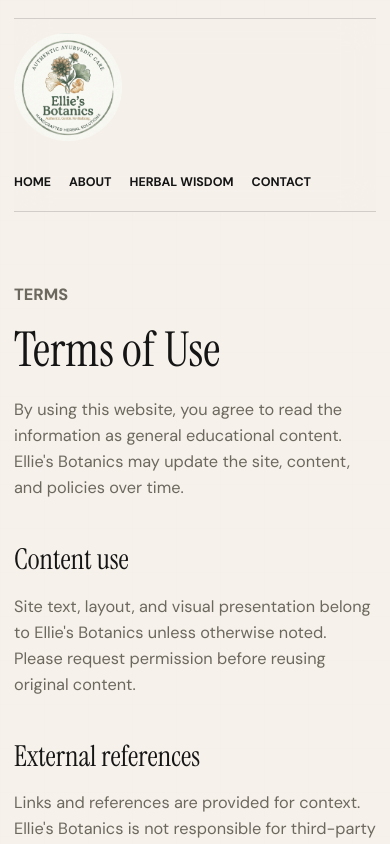
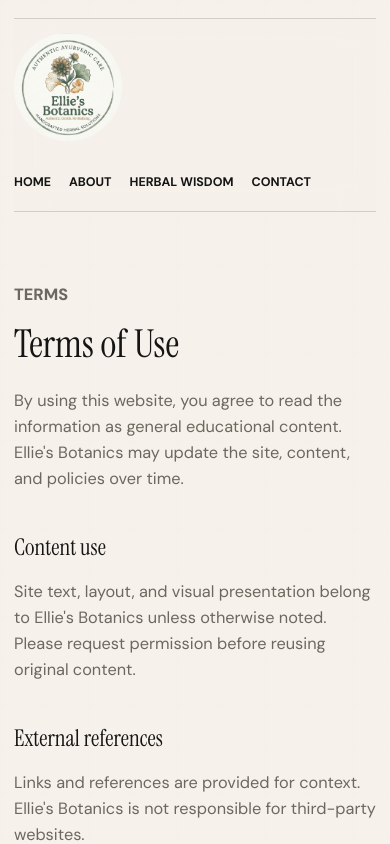
Before and after one commit to sakaarpuri/ellies, a Next.js app: page /terms in a window 390 px wide. Shown: the top 844 px of the page. Built offline with nearby package versions, Linux system fonts and the light colour scheme.

Commit message:
Update consultation contact details

```diff
--- a/src/app/globals.css
+++ b/src/app/globals.css
@@ -239,18 +239,18 @@ h2 {
 
 h1 {
   margin-bottom: 24px;
-  font-size: clamp(3.5rem, 8.4vw, 8.6rem);
+  font-size: clamp(2.8rem, 6.72vw, 6.88rem);
   max-width: 980px;
 }
 
 h2 {
   margin-bottom: 20px;
-  font-size: clamp(2.25rem, 5vw, 5.4rem);
+  font-size: clamp(1.8rem, 4vw, 4.32rem);
   max-width: 980px;
 }
 
 h3 {
-  font-size: clamp(1.25rem, 2vw, 1.7rem);
+  font-size: clamp(1rem, 1.6vw, 1.36rem);
   line-height: 1.12;
 }
 
@@ -560,7 +560,7 @@ h3 {
 
 .contact-band h2 {
   margin: 0;
-  font-size: clamp(2rem, 4vw, 4.5rem);
+  font-size: clamp(1.6rem, 3.2vw, 3.6rem);
 }
 
 .contact-band .button {
@@ -658,7 +658,7 @@ h3 {
   align-items: center;
   padding: 22px 0;
   font-family: var(--font-instrument-serif), Georgia, serif;
-  font-size: clamp(1.5rem, 3vw, 2.6rem);
+  font-size: clamp(1.2rem, 2.4vw, 2.08rem);
   line-height: 1;
 }
 
@@ -703,7 +703,7 @@ h3 {
 
 .consultation-panel h2 {
   margin-bottom: 0;
-  font-size: clamp(2rem, 4.6vw, 4.2rem);
+  font-size: clamp(1.6rem, 3.68vw, 3.36rem);
 }
 
 .consultation-details p {
@@ -767,12 +767,12 @@ h3 {
 }
 
 .legal-page h1 {
-  font-size: clamp(3rem, 8vw, 6.8rem);
+  font-size: clamp(2.4rem, 6.4vw, 5.44rem);
 }
 
 .legal-page h2 {
   margin-top: 44px;
-  font-size: clamp(1.8rem, 4vw, 3.2rem);
+  font-size: clamp(1.44rem, 3.2vw, 2.56rem);
 }
 
 .legal-page a {
@@ -795,7 +795,7 @@ h3 {
 }
 
 .article-hero h1 {
-  font-size: clamp(3rem, 7vw, 7rem);
+  font-size: clamp(2.4rem, 5.6vw, 5.6rem);
 }
 
 .article-hero figure {
@@ -815,7 +815,7 @@ h3 {
 
 .article-body h2 {
   margin-top: 58px;
-  font-size: clamp(2rem, 4vw, 3.6rem);
+  font-size: clamp(1.6rem, 3.2vw, 2.88rem);
 }
 
 .article-body h3 {
@@ -974,7 +974,7 @@ h3 {
   }
 
   h1 {
-    font-size: clamp(3rem, 17vw, 5rem);
+    font-size: clamp(2.4rem, 13.6vw, 4rem);
   }
 
   .botanical-collage,
--- a/src/app/medical-disclaimer/page.tsx
+++ b/src/app/medical-disclaimer/page.tsx
@@ -26,9 +26,9 @@ export default function MedicalDisclaimerPage() {
       <p>
         For Ayurvedic consultation, readers may contact{" "}
         <a href={consultation.url} target="_blank" rel="noreferrer">
-          {consultation.name}
+          {consultation.doctor}
         </a>
-        , led by {consultation.doctor}, at{" "}
+        , at{" "}
         <a href={consultation.phone.href}>{consultation.phone.label}</a> or{" "}
         <a href={`mailto:${consultation.email}`}>{consultation.email}</a>.
       </p>
--- a/src/components/ConsultationPanel.tsx
+++ b/src/components/ConsultationPanel.tsx
@@ -10,12 +10,11 @@ export function ConsultationPanel() {
       <div className="consultation-details">
         <p>
           Ellie&apos;s Botanics shares general education only. For individual health questions,
-          readers may contact {consultation.name}, led by {consultation.doctor}, for a professional
-          Ayurvedic consultation.
+          readers may contact {consultation.doctor} for a professional Ayurvedic consultation.
         </p>
         <div className="consultation-links" aria-label="Consultation contact links">
           <a href={consultation.url} target="_blank" rel="noreferrer">
-            Visit {consultation.name}
+            Visit consultation website
           </a>
           <a href={consultation.phone.href}>{consultation.phone.label}</a>
           <a href={`mailto:${consultation.email}`}>{consultation.email}</a>
--- a/src/lib/site.ts
+++ b/src/lib/site.ts
@@ -12,12 +12,11 @@ export const site = {
 };
 
 export const consultation = {
-  name: "Shattayu Ayurveda",
   doctor: "Dr. Sheetal Garg",
   url: "https://www.shattayuayurveda.in/",
   email: "drsheetal@shattayuayurveda.in",
-  phone: { label: "+91 98555-77571", href: "tel:+919855577571" },
-  whatsapp: "https://wa.me/9855577571",
+  phone: { label: "9815007269", href: "tel:+919815007269" },
+  whatsapp: "https://wa.me/917717607269",
 };
 
 export const navItems = [
```
